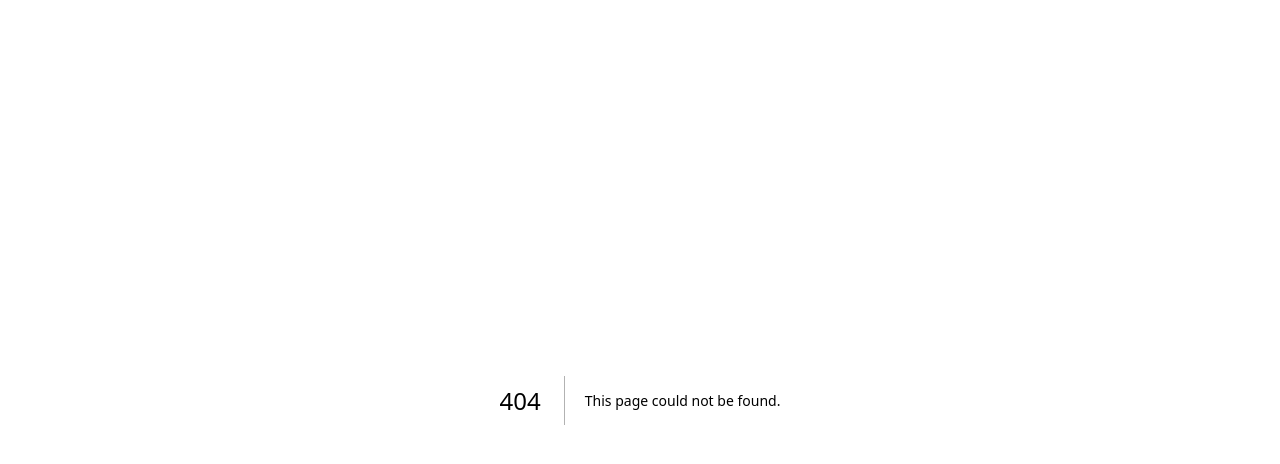
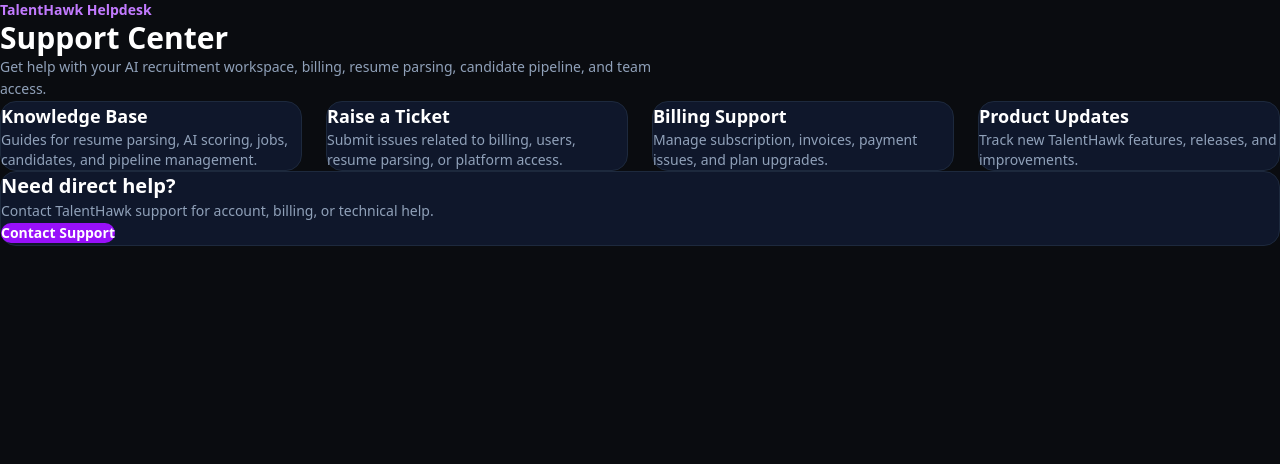
Before and after one commit to victorshaw9180-ops/HireIQ, a Next.js app: page /support in a window 1280 px wide. Before the commit this address had no page. Shown: the top 464 px of the page. Built offline with nearby package versions, Linux system fonts and the light colour scheme.

Commit message:
Add premium helpdesk center

```diff
--- /dev/null
+++ b/app/support/page.tsx
@@ -0,0 +1,65 @@
+import Link from "next/link";
+
+const helpCards = [
+  {
+    title: "Knowledge Base",
+    desc: "Guides for resume parsing, AI scoring, jobs, candidates, and pipeline management.",
+  },
+  {
+    title: "Raise a Ticket",
+    desc: "Submit issues related to billing, users, resume parsing, or platform access.",
+  },
+  {
+    title: "Billing Support",
+    desc: "Manage subscription, invoices, payment issues, and plan upgrades.",
+  },
+  {
+    title: "Product Updates",
+    desc: "Track new TalentHawk features, releases, and improvements.",
+  },
+];
+
+export default function SupportPage() {
+  return (
+    <main className="p-8 text-white">
+      <div className="mb-8">
+        <p className="text-sm text-purple-400 font-semibold">
+          TalentHawk Helpdesk
+        </p>
+        <h1 className="text-3xl font-bold mt-2">
+          Support Center
+        </h1>
+        <p className="text-slate-400 mt-2 max-w-2xl">
+          Get help with your AI recruitment workspace, billing, resume parsing,
+          candidate pipeline, and team access.
+        </p>
+      </div>
+
+      <div className="grid md:grid-cols-2 xl:grid-cols-4 gap-6">
+        {helpCards.map((item) => (
+          <div
+            key={item.title}
+            className="rounded-2xl border border-slate-800 bg-slate-900 p-6 hover:border-purple-500 transition"
+          >
+            <h2 className="text-lg font-semibold">{item.title}</h2>
+            <p className="text-sm text-slate-400 mt-3">{item.desc}</p>
+          </div>
+        ))}
+      </div>
+
+      <div className="mt-8 rounded-2xl border border-slate-800 bg-slate-900 p-6">
+        <h2 className="text-xl font-semibold">Need direct help?</h2>
+        <p className="text-slate-400 mt-2">
+          Contact TalentHawk support for account, billing, or technical help.
+        </p>
+
+        <Link
+          href="mailto:support@gettalenthawk.com"
+          className="inline-flex mt-5 rounded-xl bg-purple-600 px-5 py-3 text-sm font-semibold hover:bg-purple-500"
+        >
+          Contact Support
+        </Link>
+      </div>
+    </main>
+  );
+}
```
